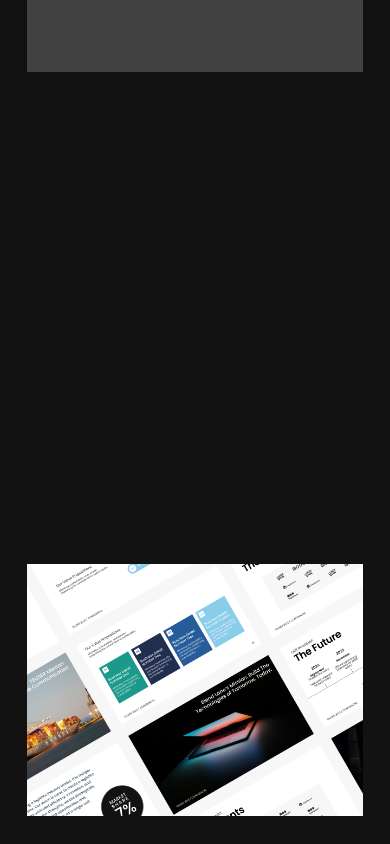
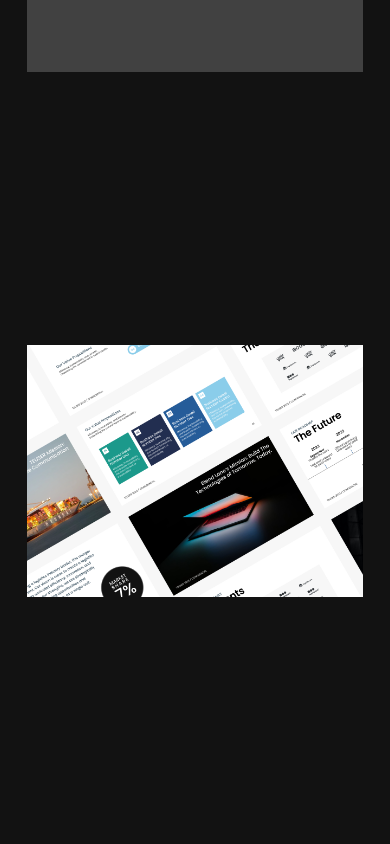
Before and after one commit to ivantrejoc/zoerowebsite, a React (Vite) app: page /teuser in a window 390 px wide. Shown: the part 5760-6604 px from the top of the page. Built offline with nearby package versions, Linux system fonts and the light colour scheme.

Commit message:
teuser/secondary-image-responsive

```diff
--- a/src/pages/Teuser.jsx
+++ b/src/pages/Teuser.jsx
@@ -578,7 +578,6 @@ const Teuser = () => {
               lg={5.78}
               xxl={5.838}
               sx={{
-                // background: "#414141",
                 backgroundImage: `url(${teuserGrid1})`,
                 backgroundSize: "80%",
                 backgroundRepeat: "no-repeat",
@@ -645,7 +644,26 @@ const Teuser = () => {
           overflowX: "0px",
           height: "135vh",
           maxHeight: "135vh",
-          marginBottom: 12
+          marginBottom: 12,
+          [theme.breakpoints.down("xxl")]: {
+            height: "128vh",
+            maxHeight: "128vh"
+          },
+          [theme.breakpoints.down("md")]: {
+            height: "112vh"
+          },
+          [theme.breakpoints.down("sm")]: {
+            height: "83vh",
+            marginBottom: 6
+          },
+          [theme.breakpoints.down("xs")]: {
+            height: "55vh",
+            marginBottom: 6
+          },
+          [theme.breakpoints.down("xxs")]: {
+            height: "46vh",
+            marginBottom: 6
+          }
         }}
       >
         <Box
```
